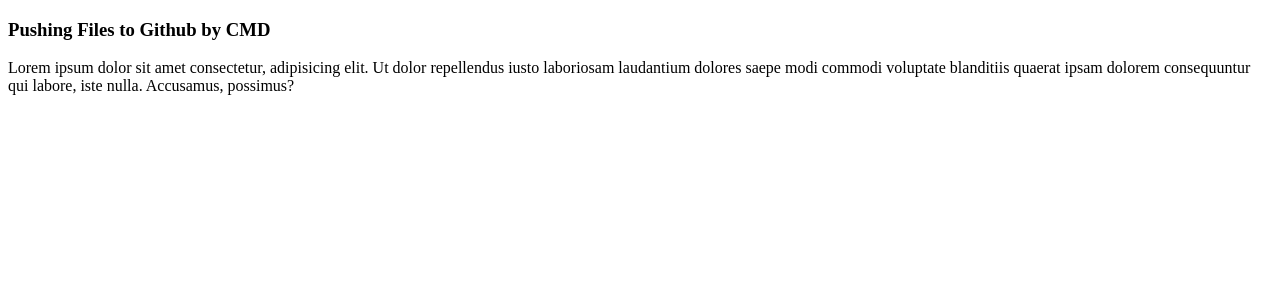
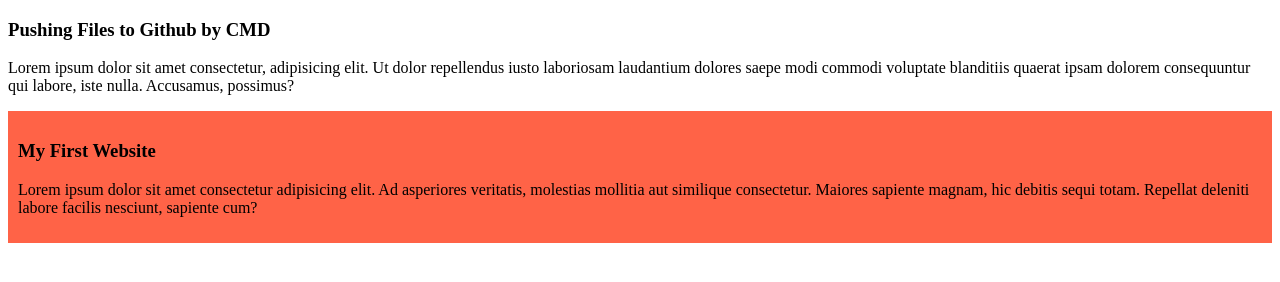
Before and after one commit to RdCeo/my-first-github-repo, a plain HTML site: page index.html in a window 1280 px wide. Drawn offline with Linux system fonts and the light colour scheme.

Commit message:
added the first blog

```diff
--- a/index.html
+++ b/index.html
@@ -4,9 +4,14 @@
     <meta charset="UTF-8">
     <meta name="viewport" content="width=device-width, initial-scale=1.0">
     <title>My First Ever Github Repo</title>
+    <link rel="stylesheet" href="styles/blog.css">
 </head>
 <body>
     <h3>Pushing Files to Github by CMD</h3>
     <p>Lorem ipsum dolor sit amet consectetur, adipisicing elit. Ut dolor repellendus iusto laboriosam laudantium dolores saepe modi commodi voluptate blanditiis quaerat ipsam dolorem consequuntur qui labore, iste nulla. Accusamus, possimus?</p>
+    <div>
+        <h3>My First Website</h3>
+        <p>Lorem ipsum dolor sit amet consectetur adipisicing elit. Ad asperiores veritatis, molestias mollitia aut similique consectetur. Maiores sapiente magnam, hic debitis sequi totam. Repellat deleniti labore facilis nesciunt, sapiente cum?</p>
+    </div>
 </body>
 </html>
--- /dev/null
+++ b/styles/blog.css
@@ -0,0 +1,4 @@
+div{
+    background-color: tomato;
+    padding: 10px;
+}
```
